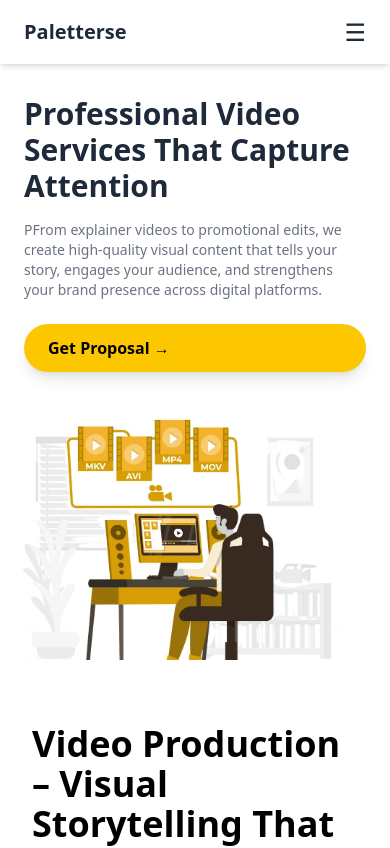
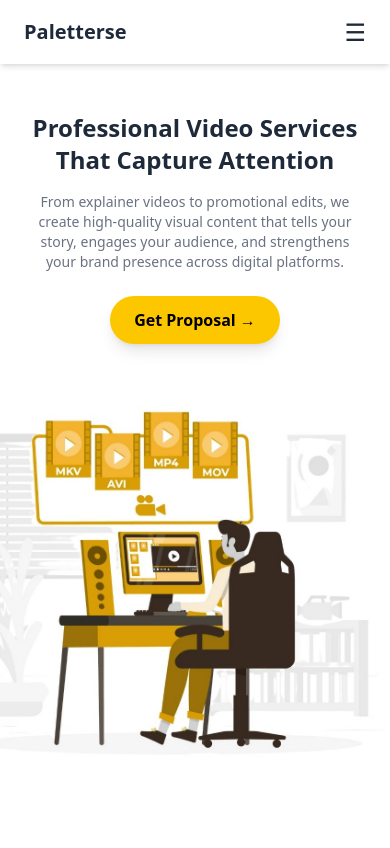
Before and after one commit to dcoder-nikhil0/Paletters, a React (Vite) app in the folder client/: page /video in a window 390 px wide. Shown: the top 848 px of the page. Built offline with nearby package versions, Linux system fonts and the light colour scheme.

Commit message:
Video Page responsivness update

```diff
--- a/client/src/Components/Video/VidBenefits.jsx
+++ b/client/src/Components/Video/VidBenefits.jsx
@@ -1,5 +1,5 @@
 import React from "react";
-import { FaHeart, FaFileVideo , FaStar, FaChartBar } from "react-icons/fa";
+import { FaHeart, FaFileVideo, FaStar, FaChartBar } from "react-icons/fa";
 import { GiBookCover } from "react-icons/gi";
 
 const WebBenefits = () => {
@@ -11,7 +11,7 @@ const WebBenefits = () => {
         "Professional video scripting ensures your message is clear, engaging, and aligned with your brand voice. Editing refines the content, keeping viewers focused and interested. Together, they build stronger emotional connections with your audience.",
     },
     {
-      icon: <FaFileVideo  className="text-yellow-400 text-4xl" />,
+      icon: <FaFileVideo className="text-yellow-400 text-4xl" />,
       title: "Boosted Engagement and Reach",
       description:
         "Well-edited videos with compelling scripts capture attention quickly and retain viewer interest. This leads to higher shares, comments, and watch times across platforms. Increased engagement helps expand your brand’s reach organically.",
@@ -32,22 +32,24 @@ const WebBenefits = () => {
 
   return (
     <section className="py-16 bg-white text-center">
-      <h2 className="text-4xl font-bold">
-        Benefits of Video Production
+      <h2 className="text-3xl sm:text-4xl font-bold">
+        Benefits of Illustration
       </h2>
-      <p className="text-lg text-gray-600 mt-4">
-        In addition to enhancing the user experience, a good website serves
+      <p className="text-base sm:text-lg text-gray-600 mt-4 px-4 sm:px-0">
+        In addition to enhancing the user experience, a good illustration serves
         multiple purposes:
       </p>
-      <div className="grid grid-cols-1 md:grid-cols-2 lg:grid-cols-4 px-16 gap-8 mt-12 max-w-8xl mx-auto">
+      <div className="grid grid-cols-1 sm:grid-cols-2 lg:grid-cols-4 gap-6 sm:gap-8 px-4 sm:px-8 lg:px-16 mt-12 max-w-7xl mx-auto">
         {benefits.map((item, index) => (
           <div
             key={index}
-            className="py-16 p-2 border rounded-lg shadow-md hover:shadow-lg transition"
+            className="py-10 px-6 border rounded-lg shadow-md hover:shadow-lg transition text-center bg-white"
           >
             <div className="flex justify-center mb-4">{item.icon}</div>
-            <h3 className="text-xl font-semibold">{item.title}</h3>
-            <p className="text-gray-600 mt-2">{item.description}</p>
+            <h3 className="text-lg font-semibold">{item.title}</h3>
+            <p className="text-gray-600 mt-2 text-sm sm:text-base">
+              {item.description}
+            </p>
           </div>
         ))}
       </div>
--- a/client/src/Components/Video/VidHero.jsx
+++ b/client/src/Components/Video/VidHero.jsx
@@ -6,24 +6,24 @@ import { Link } from "react-router-dom";
 const ContHero = () => {
   return (
     <Box>
-      <div class="lg:flex">
-        <div class="flex items-center justify-center w-full px-6 py-8 lg:h-[32rem] lg:w-1/2">
-          <div class="max-w-xl">
-            <h2 class="text-3xl font-semibold text-gray-800 lg:text-4xl">
+      <div className="flex flex-col lg:flex-row">
+        {/* Left Text Section */}
+        <div className="flex items-center justify-center w-full px-6 py-12 lg:h-[32rem] lg:w-1/2">
+          <div className="max-w-xl text-center lg:text-left">
+            <h2 className="text-2xl sm:text-3xl lg:text-4xl font-semibold text-gray-800">
               Professional Video Services That Capture Attention
             </h2>
 
-            <p class="mt-4 text-sm text-gray-500 lg:text-base">
-              PFrom explainer videos to promotional edits, we create
-              high-quality visual content that tells your story, engages your
-              audience, and strengthens your brand presence across digital
-              platforms.
+            <p className="mt-4 text-sm sm:text-base text-gray-500">
+              From explainer videos to promotional edits, we create high-quality
+              visual content that tells your story, engages your audience, and
+              strengthens your brand presence across digital platforms.
             </p>
 
-            <div class="flex flex-col mt-6 space-y-3 lg:space-y-0 lg:flex-row">
+            <div className="flex justify-center lg:justify-start mt-6">
               <Link
                 to="/contact"
-                className="bg-yellow-400 hover:bg-yellow-500 text-black font-bold py-3 px-6 rounded-full shadow-lg transition"
+                className="inline-flex w-auto bg-yellow-400 hover:bg-yellow-500 text-black font-bold py-3 px-6 rounded-full shadow-lg transition"
               >
                 Get Proposal →
               </Link>
@@ -31,11 +31,12 @@ const ContHero = () => {
           </div>
         </div>
 
-        <div class="w-full h-64 lg:w-1/2 lg:h-auto">
+        {/* Right Image Section */}
+        <div className="w-full h-120 sm:h-80 md:h-96 lg:h-180 lg:w-1/2">
           <div
-            class="w-full h-full bg-cover"
+            className="w-full h-full bg-cover bg-center"
             style={{
-              backgroundImage: "url(" + video + ")",
+              backgroundImage: `url(${video})`,
             }}
           ></div>
         </div>
--- a/client/src/Components/Video/VidService.jsx
+++ /dev/null
@@ -1,108 +0,0 @@
-import React, { useState } from "react";
-import design from "../../assets/design.webp";
-import dev from "../../assets/dev.webp";
-import interactive from "../../assets/interactive.webp";
-import host from "../../assets/hosting.webp";
-import service from "../../assets/service.webp";
-
-const services = {
-  Design: {
-    title: "Website Design Service",
-    description: `At Visual Best, our web design services cover a wide range, including sleek Website and Interactive Designs, focused Microsites, dynamic E-commerce Designs, detailed Prototypes, wireframes, and User Interface Designs. We also provide expert Website Design Consultation and create engaging Blog Page Designs to enhance your digital footprint. We will create and optimize your landing page so that you generate excellent leads and depict your brand message to your target audience.`,
-    features: [
-      "Custom Design",
-      "Dynamic Prototype",
-      "Landing Page Design",
-      "Ceros Experience Design",
-    ],
-    image: design, // Replace with your image path
-  },
-  Development: {
-    title: "Web Development Service",
-    description: `Our web development team builds fast, secure, and scalable web applications using the latest technologies. We specialize in frontend and backend development, API integration, and more.`,
-    features: [
-      "Full-stack Development",
-      "API Integration",
-      "Scalable Architecture",
-    ],
-    image: dev, // Replace with your image path
-  },
-  Interactive: {
-    title: "Interactive Solutions",
-    description: `We create interactive websites and applications that engage users with dynamic content, animations, and seamless navigation.`,
-    features: ["Animations", "User Engagement", "Seamless Navigation"],
-    image: interactive, // Replace with your image path
-  },
-  Support: {
-    title: "24/7 Support Service",
-    description: `Our support team is available round-the-clock to assist you with technical issues, updates, and maintenance.`,
-    features: ["24/7 Availability", "Technical Assistance", "Regular Updates"],
-    image: service, // Replace with your image path
-  },
-  Hosting: {
-    title: "Reliable Hosting Solutions",
-    description: `We provide secure and high-speed hosting services with guaranteed uptime and regular backups.`,
-    features: ["High-speed Servers", "Regular Backups", "99.9% Uptime"],
-    image: host, // Replace with your image path
-  },
-};
-
-export default function WebServices() {
-  const [activeTab, setActiveTab] = useState("Design");
-
-  return (
-    <div className="p-10 bg-gray-50 min-h-screen">
-      <h1 className="text-4xl font-bold text-center mb-12">Our Web Services</h1>
-
-      <div className="bg-white rounded-3xl shadow-lg max-w-6xl mx-auto overflow-hidden">
-        <div className="flex justify-center border-b-2 pb-4">
-          {Object.keys(services).map((tab) => (
-            <button
-              key={tab}
-              onClick={() => setActiveTab(tab)}
-              className={`px-6 py-3 text-lg font-medium transition ${
-                activeTab === tab
-                  ? "text-orange-500 border-b-4 border-orange-500"
-                  : "text-gray-700 hover:text-orange-500"
-              }`}
-            >
-              {tab}
-            </button>
-          ))}
-        </div>
-
-        <div className="p-10 grid grid-cols-1 lg:grid-cols-2 gap-8 items-center">
-          <div className="order-2 lg:order-1">
-            <h2 className="text-3xl font-semibold">
-              {services[activeTab].title}
-            </h2>
-            <p className="mt-4 text-gray-700">
-              {services[activeTab].description}
-            </p>
-            <ul className="mt-4 list-disc list-inside">
-              {services[activeTab].features.map((feature, index) => (
-                <li key={index} className="text-gray-600">
-                  {feature}
-                </li>
-              ))}
-            </ul>
-            <div className="mt-6">
-              <button className="bg-yellow-400 hover:bg-yellow-500 text-black font-bold py-3 px-6 rounded-full shadow-lg transition">
-                Get High Performing Website →
-              </button>
-            </div>
-          </div>
-
-          {/* Image Section */}
-          <div className="order-1 lg:order-2">
-            <img
-              src={services[activeTab].image}
-              alt={services[activeTab].title}
-              className="w-auto h-auto object-cover rounded-2xl shadow-md hover:scale-105 transition transform duration-300"
-            />
-          </div>
-        </div>
-      </div>
-    </div>
-  );
-}
--- a/client/src/Pages/Video.jsx
+++ b/client/src/Pages/Video.jsx
@@ -2,7 +2,6 @@ import { Box } from '@mui/material'
 import VidHero from '../Components/Video/VidHero'
 import VidOffers from '../Components/Video/VidOffers'
 import VidBenefits from '../Components/Video/VidBenefits'
-import VidService from '../Components/Video/VidService'
 import WhyChooseUs from '../Components/WhyChooseUs'
 import Form from '../Components/Contact/Form'
 import VidFAQ from '../Components/Video/VidFAQ'
@@ -13,7 +12,6 @@ const Video = () => {
       <VidHero />
       <VidOffers />
       <VidBenefits />
-      {/* <VidService /> */}
       <WhyChooseUs />
       <Form />
       <VidFAQ />
```
